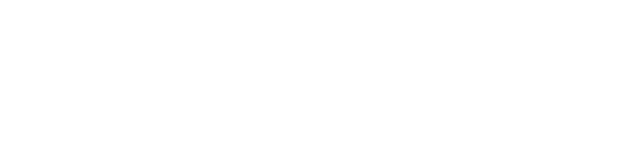
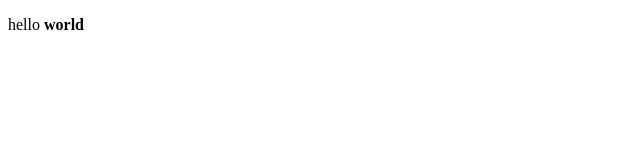
Before and after one commit to MargaritaRoda/if-html, a website: page index.html in a window 1280 px wide. Shown: the full height of the page, 0-640 px from the left. Drawn offline with Linux system fonts and the light colour scheme.

Commit message:
Installed nodjs, prettier. added some new elements. completed settings WebStorm

```diff
--- a/index.html
+++ b/index.html
@@ -1,10 +1,10 @@
 <!DOCTYPE html>
 <html lang="en">
-<head>
-    <meta charset="UTF-8">
+  <head>
+    <meta charset="UTF-8" />
     <title>Title</title>
-</head>
-<body>
-
-</body>
+  </head>
+  <body>
+    <p>hello <strong>world</strong></p>
+  </body>
 </html>
```
Also changed, not shown: package.json (added, +23 -0 lines), 2 other files.
